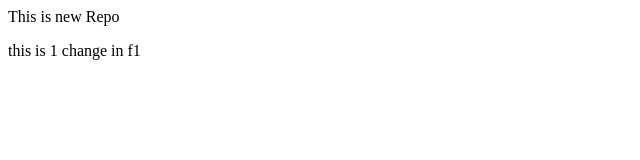
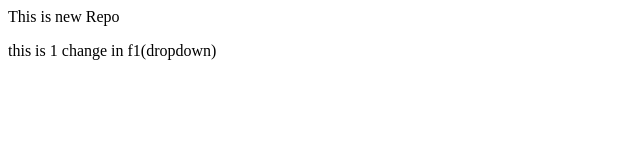
Before and after one commit to rishiwankhede/LocalRepo, a plain HTML site: page index.html in a window 1280 px wide. Shown: the full height of the page, 0-640 px from the left. Drawn offline with Linux system fonts and the light colour scheme.

Commit message:
add dropdown

```diff
--- a/index.html
+++ b/index.html
@@ -1,2 +1,2 @@
 <P> This is new Repo </P>
-<p> this is 1 change in f1</p>
+<p> this is 1 change in f1(dropdown)</p>
```
